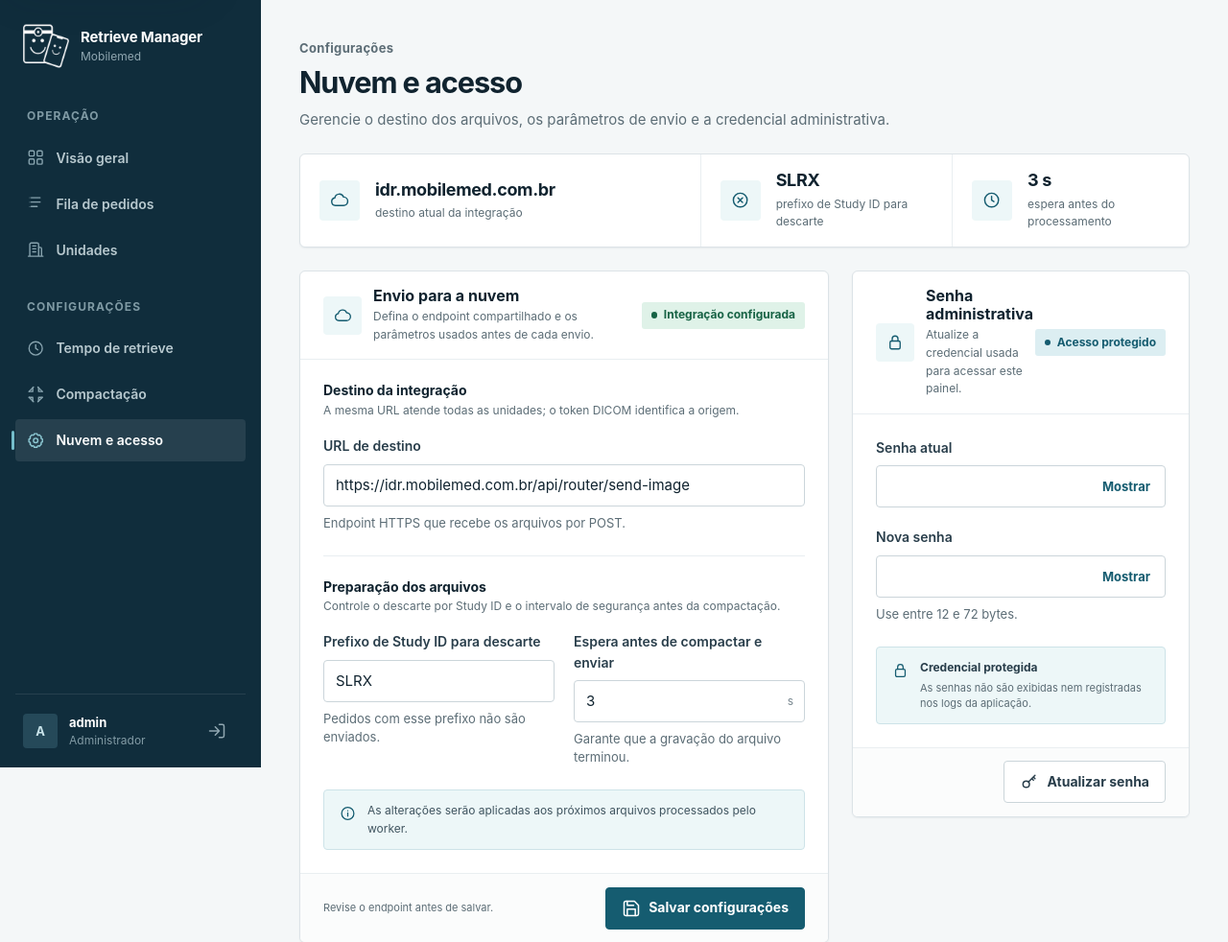
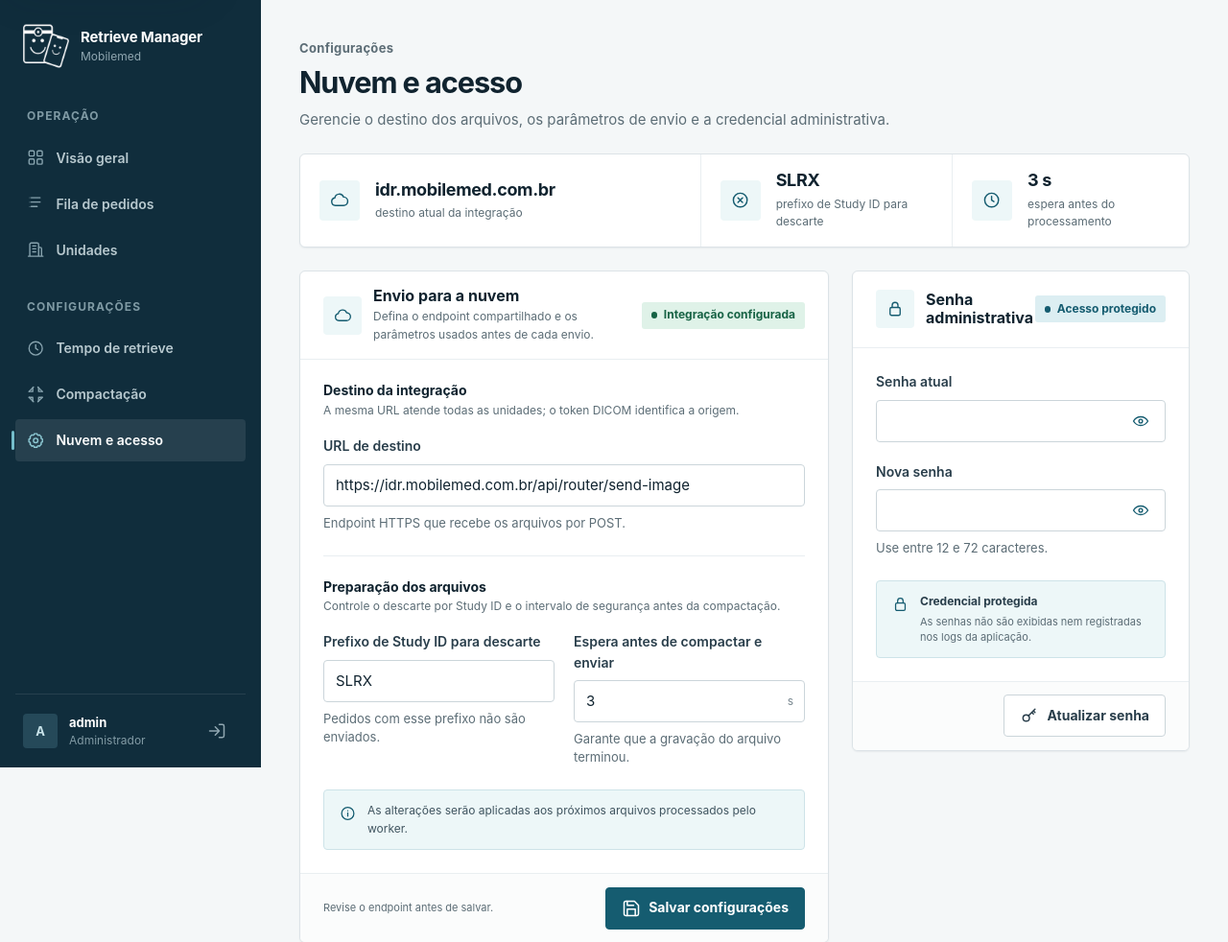
Before and after one commit to LucasMobile/RetrieveManager, a FastAPI app: page /settings in a window 1280 px wide. Shown: the top 982 px of the page at 96% size. Run offline with FastAPI, Linux system fonts and the light colour scheme; the visitor is signed in with stand-in values (Sample User, id 1).

Commit message:
refactor: improve password visibility controls

```diff
--- a/app/static/app.css
+++ b/app/static/app.css
@@ -212,6 +212,12 @@ code { padding: .12em .35em; border: 1px solid var(--color-neutral-200); border-
   font-size: .8125rem; font-weight: 650; transform: translateY(-50%); cursor: pointer;
 }
 .field__action:hover { background: var(--color-primary-50); }
+.field__action--icon {
+  display: grid; width: 2.25rem; height: 2.25rem; place-items: center; padding: 0;
+}
+.field__action--icon span { display: inline-grid; place-items: center; }
+.field__action--icon span[hidden] { display: none; }
+.field__action--icon .icon { width: 1.125rem; height: 1.125rem; }
 input, select, textarea {
   width: 100%; min-height: 2.75rem; padding: .625rem .75rem; border: 1px solid var(--color-neutral-300);
   border-radius: var(--radius-md); outline: 0; background: var(--color-white); color: var(--color-neutral-950);
--- a/app/static/app.js
+++ b/app/static/app.js
@@ -32,11 +32,18 @@
 
   document.querySelectorAll("[data-password-toggle]").forEach((button) => {
     const input = document.getElementById(button.dataset.passwordToggle);
+    const showIcon = button.querySelector("[data-password-show]");
+    const hideIcon = button.querySelector("[data-password-hide]");
     if (!input) return;
     button.addEventListener("click", () => {
       const reveal = input.type === "password";
       input.type = reveal ? "text" : "password";
-      button.textContent = reveal ? "Ocultar" : "Mostrar";
+      if (showIcon) showIcon.hidden = reveal;
+      if (hideIcon) hideIcon.hidden = !reveal;
+      const action = reveal ? "Ocultar" : "Mostrar";
+      const passwordLabel = button.dataset.passwordLabel || "senha";
+      button.setAttribute("aria-label", `${action} ${passwordLabel}`);
+      button.setAttribute("title", `${action} senha`);
       button.setAttribute("aria-pressed", String(reveal));
     });
   });
--- a/app/templates/base.html
+++ b/app/templates/base.html
@@ -6,8 +6,8 @@
   <meta name="viewport" content="width=device-width, initial-scale=1">
   <meta name="theme-color" content="#102d3c">
   <title>{% block title %}Retrieve Manager{% endblock %}</title>
-  <link rel="stylesheet" href="/static/app.css?v=14">
-  <script src="/static/app.js?v=7" defer></script>
+  <link rel="stylesheet" href="/static/app.css?v=15">
+  <script src="/static/app.js?v=8" defer></script>
 </head>
 <body>
 <a class="skip-link" href="#main-content">Pular para o conteúdo</a>
--- a/app/templates/icons.html
+++ b/app/templates/icons.html
@@ -66,6 +66,8 @@
     <rect x="5" y="10" width="14" height="11" rx="2" /><path d="M8 10V7a4 4 0 0 1 8 0v3" />
   {% elif name == "eye" %}
     <path d="M2 12s3.5-6 10-6 10 6 10 6-3.5 6-10 6S2 12 2 12Z" /><circle cx="12" cy="12" r="2.5" />
+  {% elif name == "eye-off" %}
+    <path d="M3 3l18 18M10.6 10.7a2.5 2.5 0 0 0 3.5 3.5M9.9 5.2A11.2 11.2 0 0 1 12 5c6.5 0 10 7 10 7a15.4 15.4 0 0 1-2.1 3.1M6.6 6.7C3.6 8.5 2 12 2 12s3.5 7 10 7c1.4 0 2.7-.3 3.8-.8" />
   {% elif name == "server" %}
     <rect x="3" y="4" width="18" height="6" rx="2" /><rect x="3" y="14" width="18" height="6" rx="2" /><path d="M7 7h.01M7 17h.01M11 7h7M11 17h7" />
   {% elif name == "tcp-port" %}
--- a/app/templates/settings.html
+++ b/app/templates/settings.html
@@ -102,7 +102,6 @@
           <span class="settings-card__icon">{{ icon("lock") }}</span>
           <div>
             <h2 id="password-title">Senha administrativa</h2>
-            <p>Atualize a credencial usada para acessar este painel.</p>
           </div>
         </div>
         <span class="status-badge status-badge--active">Acesso protegido</span>
@@ -115,16 +114,22 @@
               <label for="current-password">Senha atual</label>
               <div class="field__control">
                 <input id="current-password" name="current" type="password" autocomplete="current-password" required>
-                <button class="field__action" type="button" data-password-toggle="current-password" aria-pressed="false">Mostrar</button>
+                <button class="field__action field__action--icon" type="button" data-password-toggle="current-password" data-password-label="senha atual" aria-label="Mostrar senha atual" title="Mostrar senha" aria-pressed="false">
+                  <span data-password-show>{{ icon("eye") }}</span>
+                  <span data-password-hide hidden>{{ icon("eye-off") }}</span>
+                </button>
               </div>
             </div>
             <div class="field">
               <label for="new-password">Nova senha</label>
               <div class="field__control">
                 <input id="new-password" name="new_password" type="password" autocomplete="new-password" minlength="12" aria-describedby="new-password-hint" required>
-                <button class="field__action" type="button" data-password-toggle="new-password" aria-pressed="false">Mostrar</button>
+                <button class="field__action field__action--icon" type="button" data-password-toggle="new-password" data-password-label="nova senha" aria-label="Mostrar nova senha" title="Mostrar senha" aria-pressed="false">
+                  <span data-password-show>{{ icon("eye") }}</span>
+                  <span data-password-hide hidden>{{ icon("eye-off") }}</span>
+                </button>
               </div>
-              <span class="field__hint" id="new-password-hint">Use entre 12 e 72 bytes.</span>
+              <span class="field__hint" id="new-password-hint">Use entre 12 e 72 caracteres.</span>
             </div>
           </div>
 
```
